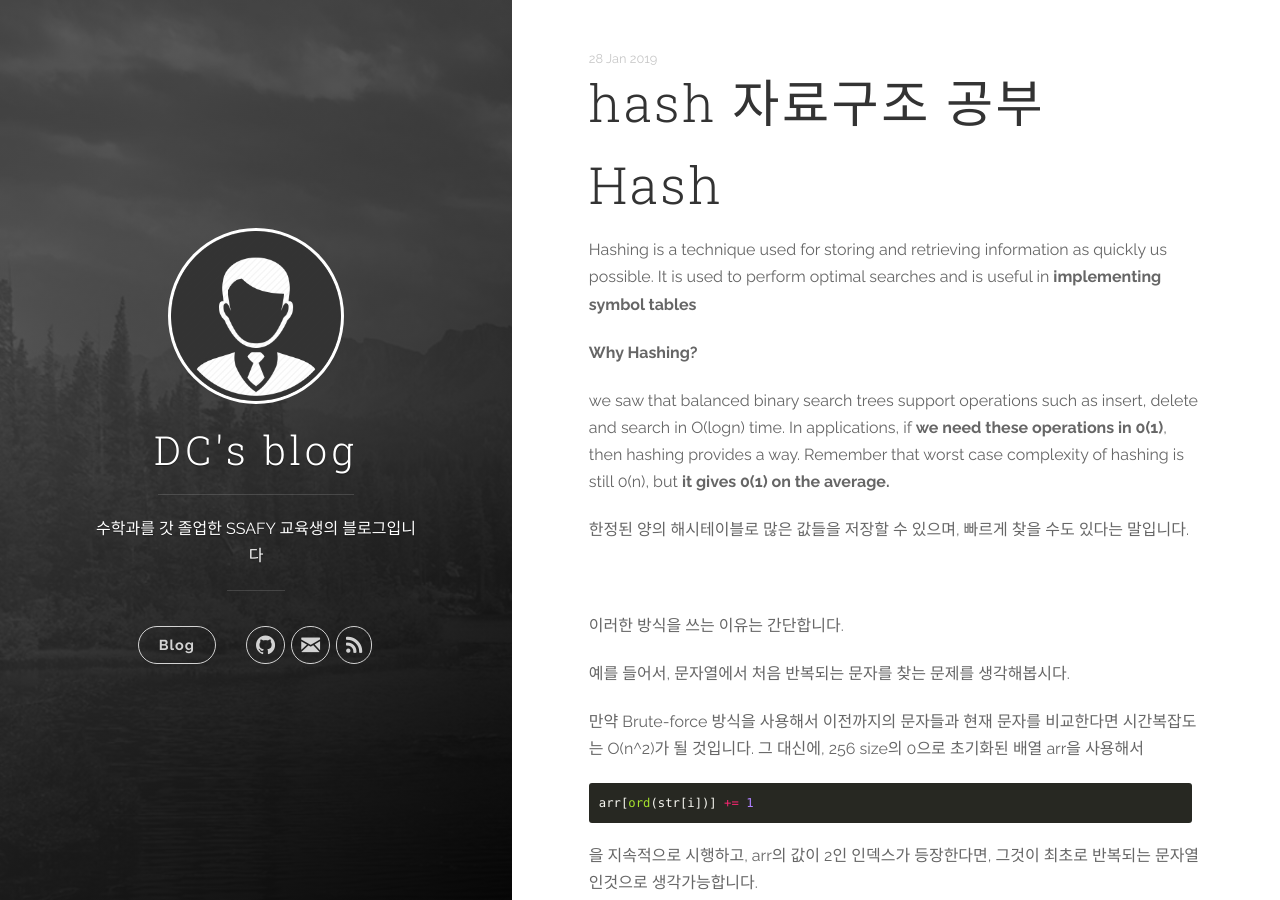
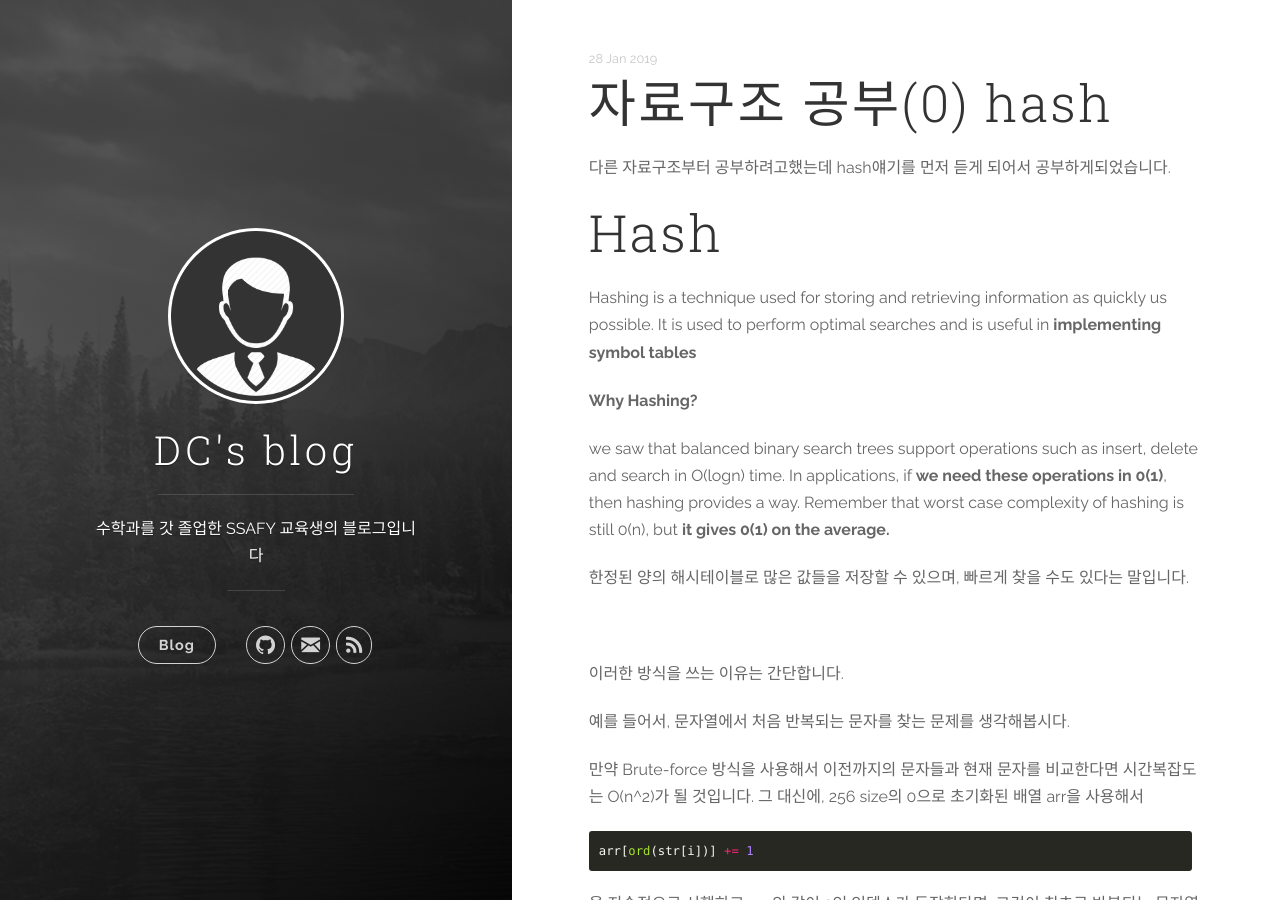
Before and after one commit to DongChanS/DongChanS.github.io, a Jekyll site: the page built from _posts/2019-01-28-21.md, in a window 1280 px wide and 900 px high. Built offline with Jekyll 4.4.1, drawn with Linux system fonts in a browser that asks for light colours; comment, search, counter and statistics services are not loaded.

Commit message:
Update 2019-01-28-21.md

```diff
--- a/_posts/2019-01-28-21.md
+++ b/_posts/2019-01-28-21.md
@@ -1,8 +1,10 @@
 ---
 layout : post
-title : hash 자료구조 공부
+title : 자료구조 공부(0) hash
 author : Shin Dong Chan
 ---
+다른 자료구조부터 공부하려고했는데 hash얘기를 먼저 듣게 되어서 공부하게되었습니다.
+
 # Hash
 
 Hashing is a technique used for storing and retrieving information as quickly us possible. It is used to perform optimal searches and is useful in **implementing symbol tables**
```
